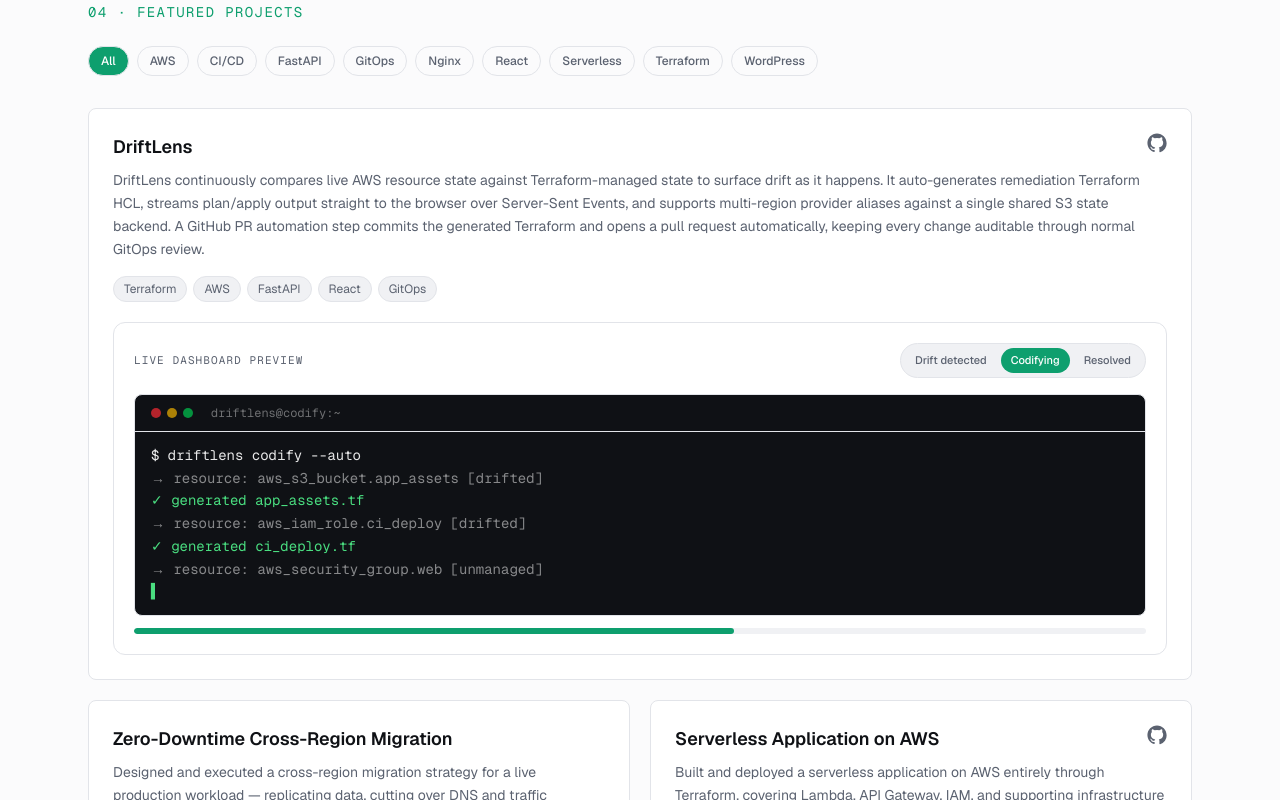
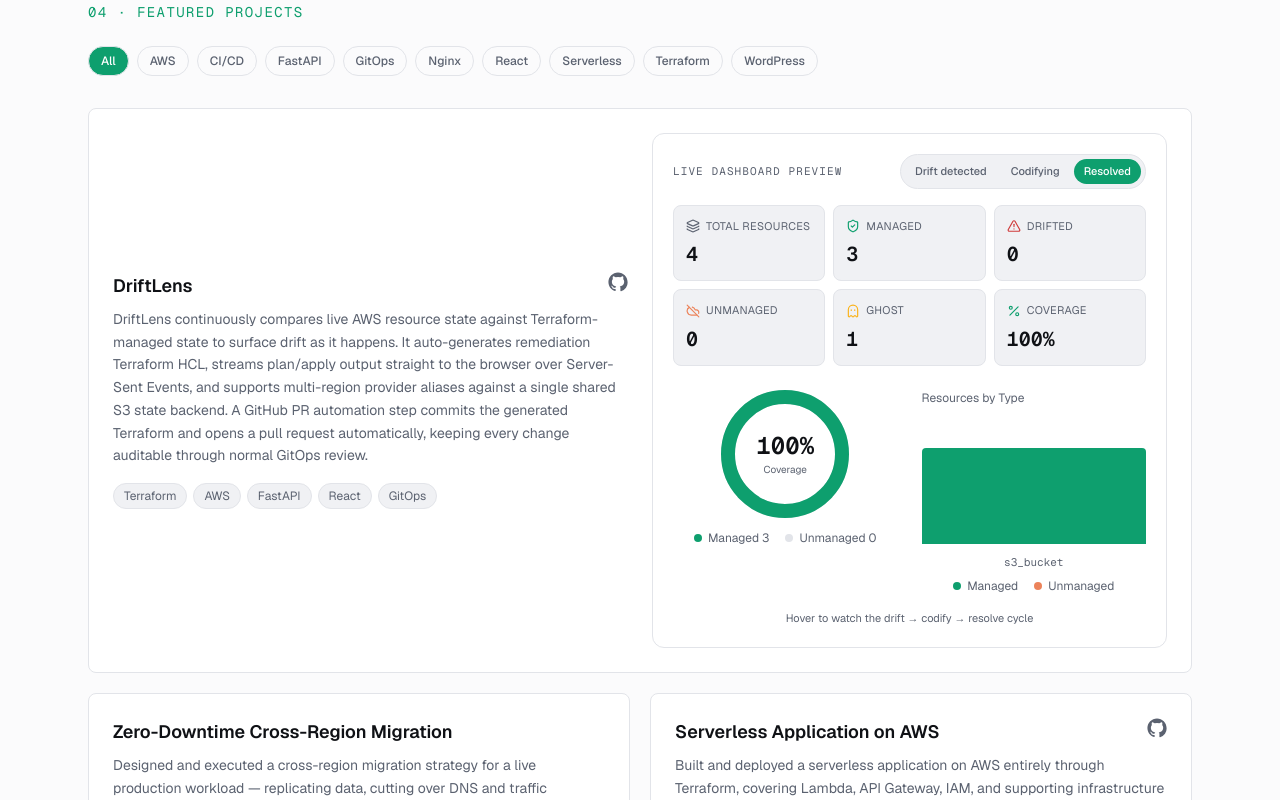
Before and after one commit to Shehroz-Khan-DevOps/portfolio, a Next.js app: page / in a window 1280 px wide. Shown: the part 3060-3860 px from the top of the page. Built offline with nearby package versions, Linux system fonts and the light colour scheme.

Commit message:
Run DriftLens demo alongside description; loop and enlarge on hover

```diff
--- a/src/components/driftlens-demo.tsx
+++ b/src/components/driftlens-demo.tsx
@@ -27,9 +27,9 @@
 type Stage = (typeof STAGES)[number];
 
 const STAGE_DURATIONS: Record<Stage, number> = {
-  Before: 4200,
-  Codifying: 4600,
-  After: 999999, // holds indefinitely once reached via auto-play
+  Before: 3400,
+  Codifying: 4200,
+  After: 2400,
 };
 
 const LOG_LINES = [
@@ -182,7 +182,7 @@
 function DashboardView({ data, active }: { data: DashboardData; active: boolean }) {
   return (
     <>
-      <div className="grid grid-cols-2 gap-2 sm:grid-cols-3 lg:grid-cols-6">
+      <div className="grid grid-cols-2 gap-2 sm:grid-cols-3">
         <StatTile label="Total Resources" value={data.total} icon={Layers} color="var(--muted)" active={active} />
         <StatTile label="Managed" value={data.managed} icon={ShieldCheck} color="var(--accent)" active={active} />
         <StatTile label="Drifted" value={data.drifted} icon={AlertTriangle} color="var(--status-critical)" active={active} />
@@ -260,38 +260,69 @@
 export function DriftLensDemo() {
   const ref = useRef<HTMLDivElement>(null);
   const inView = useInView(ref, { once: true, margin: "-60px" });
-  const [stage, setStage] = useState<Stage>("Before");
-  const hasAutoPlayed = useRef(false);
+  const [stage, setStage] = useState<Stage>("After");
+  const [isHovered, setIsHovered] = useState(false);
 
   useEffect(() => {
-    if (!inView || hasAutoPlayed.current) return;
-    hasAutoPlayed.current = true;
+    if (!isHovered) {
+      setStage("After");
+      return;
+    }
 
+    let cancelled = false;
     const timers: ReturnType<typeof setTimeout>[] = [];
-    timers.push(setTimeout(() => setStage("Codifying"), STAGE_DURATIONS.Before));
-    timers.push(
-      setTimeout(() => setStage("After"), STAGE_DURATIONS.Before + STAGE_DURATIONS.Codifying)
-    );
-    return () => timers.forEach(clearTimeout);
-  }, [inView]);
+
+    function runCycle() {
+      if (cancelled) return;
+      setStage("Before");
+      timers.push(
+        setTimeout(() => {
+          if (cancelled) return;
+          setStage("Codifying");
+          timers.push(
+            setTimeout(() => {
+              if (cancelled) return;
+              setStage("After");
+              timers.push(
+                setTimeout(() => {
+                  if (!cancelled) runCycle();
+                }, STAGE_DURATIONS.After)
+              );
+            }, STAGE_DURATIONS.Codifying)
+          );
+        }, STAGE_DURATIONS.Before)
+      );
+    }
+
+    runCycle();
+
+    return () => {
+      cancelled = true;
+      timers.forEach(clearTimeout);
+    };
+  }, [isHovered]);
 
   return (
-    <div ref={ref} className="mt-5 rounded-xl border border-border bg-surface p-4 sm:p-5">
+    <div
+      ref={ref}
+      onMouseEnter={() => setIsHovered(true)}
+      onMouseLeave={() => setIsHovered(false)}
+      className="relative rounded-xl border border-border bg-surface p-4 transition-transform duration-300 ease-out hover:z-20 hover:scale-[1.06] hover:shadow-2xl sm:p-5"
+    >
       <div className="mb-4 flex items-center justify-between">
         <p className="font-mono text-[11px] uppercase tracking-widest text-muted">
           Live dashboard preview
         </p>
         <div className="flex gap-1 rounded-full border border-border bg-surface-2 p-1">
           {STAGES.map((s) => (
-            <button
+            <span
               key={s}
-              onClick={() => setStage(s)}
               className={`rounded-full px-2.5 py-1 text-[11px] font-medium transition-colors ${
-                stage === s ? "bg-accent text-accent-foreground" : "text-muted hover:text-foreground"
+                stage === s ? "bg-accent text-accent-foreground" : "text-muted"
               }`}
             >
               {s === "Before" ? "Drift detected" : s === "Codifying" ? "Codifying" : "Resolved"}
-            </button>
+            </span>
           ))}
         </div>
       </div>
@@ -305,10 +336,14 @@
           transition={{ duration: 0.25 }}
         >
           {stage === "Before" && <DashboardView data={BEFORE} active={inView} />}
-          {stage === "Codifying" && <CodifyingView active={inView} />}
+          {stage === "Codifying" && <CodifyingView active={isHovered} />}
           {stage === "After" && <DashboardView data={AFTER} active={inView} />}
         </motion.div>
       </AnimatePresence>
+
+      <p className="mt-4 text-center text-[11px] text-muted">
+        Hover to watch the drift → codify → resolve cycle
+      </p>
     </div>
   );
 }
--- a/src/components/projects.tsx
+++ b/src/components/projects.tsx
@@ -73,6 +73,14 @@
                   project.featured ? "sm:col-span-2" : ""
                 }`}
               >
+                <div
+                  className={
+                    PROJECT_DEMOS[project.slug]
+                      ? "grid gap-6 lg:grid-cols-2 lg:items-center"
+                      : ""
+                  }
+                >
+                  <div>
                     <div className="flex items-start justify-between gap-4">
                       <h3 className="text-lg font-semibold text-foreground">
                         {project.name}
@@ -102,11 +110,14 @@
                         </span>
                       ))}
                     </div>
+                  </div>
+
                   {PROJECT_DEMOS[project.slug] &&
                     (() => {
                       const Demo = PROJECT_DEMOS[project.slug];
                       return <Demo />;
                     })()}
+                </div>
               </motion.div>
             ))}
           </AnimatePresence>
```
Lines whose indentation alone changed are shown as unchanged.
